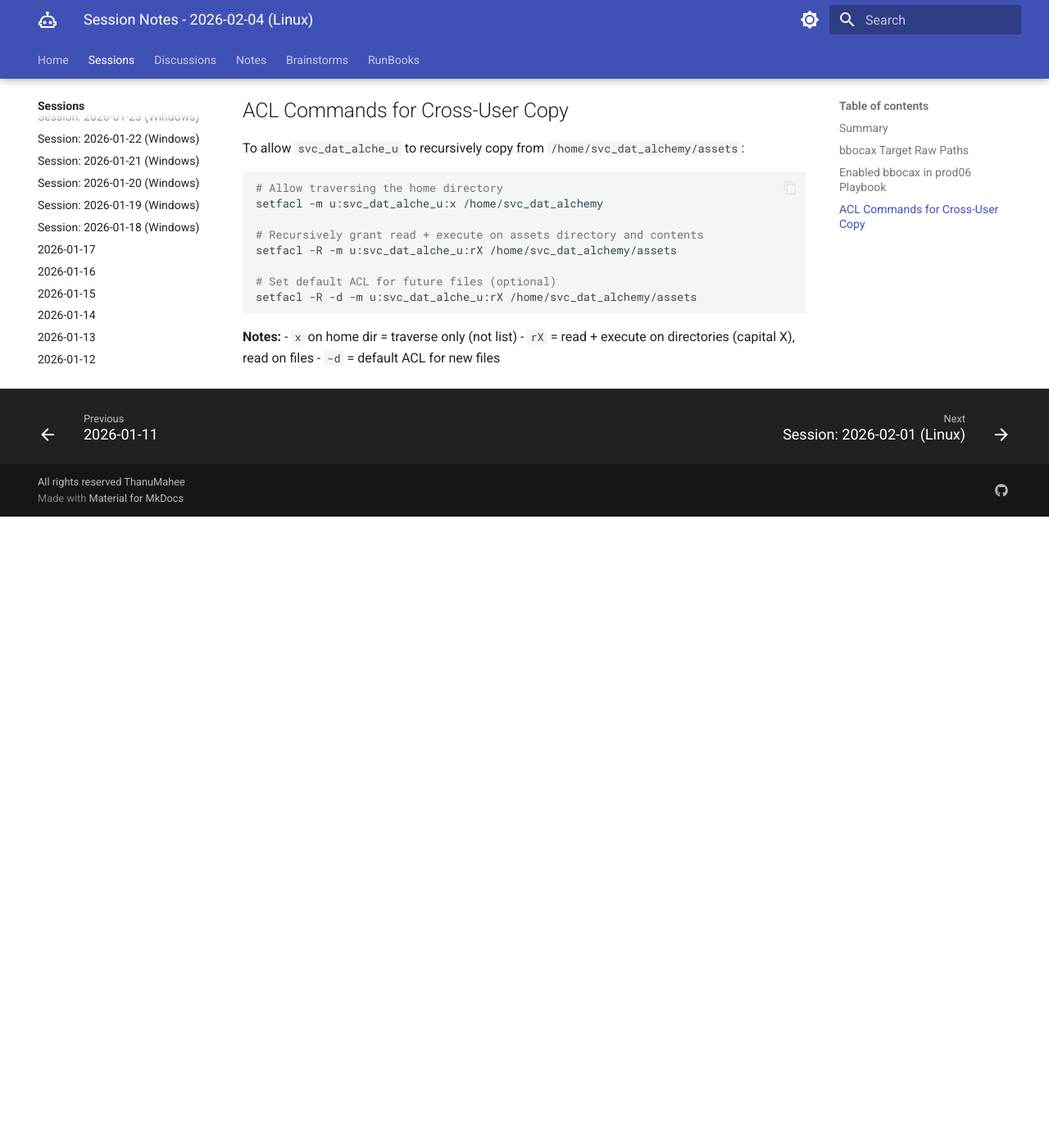
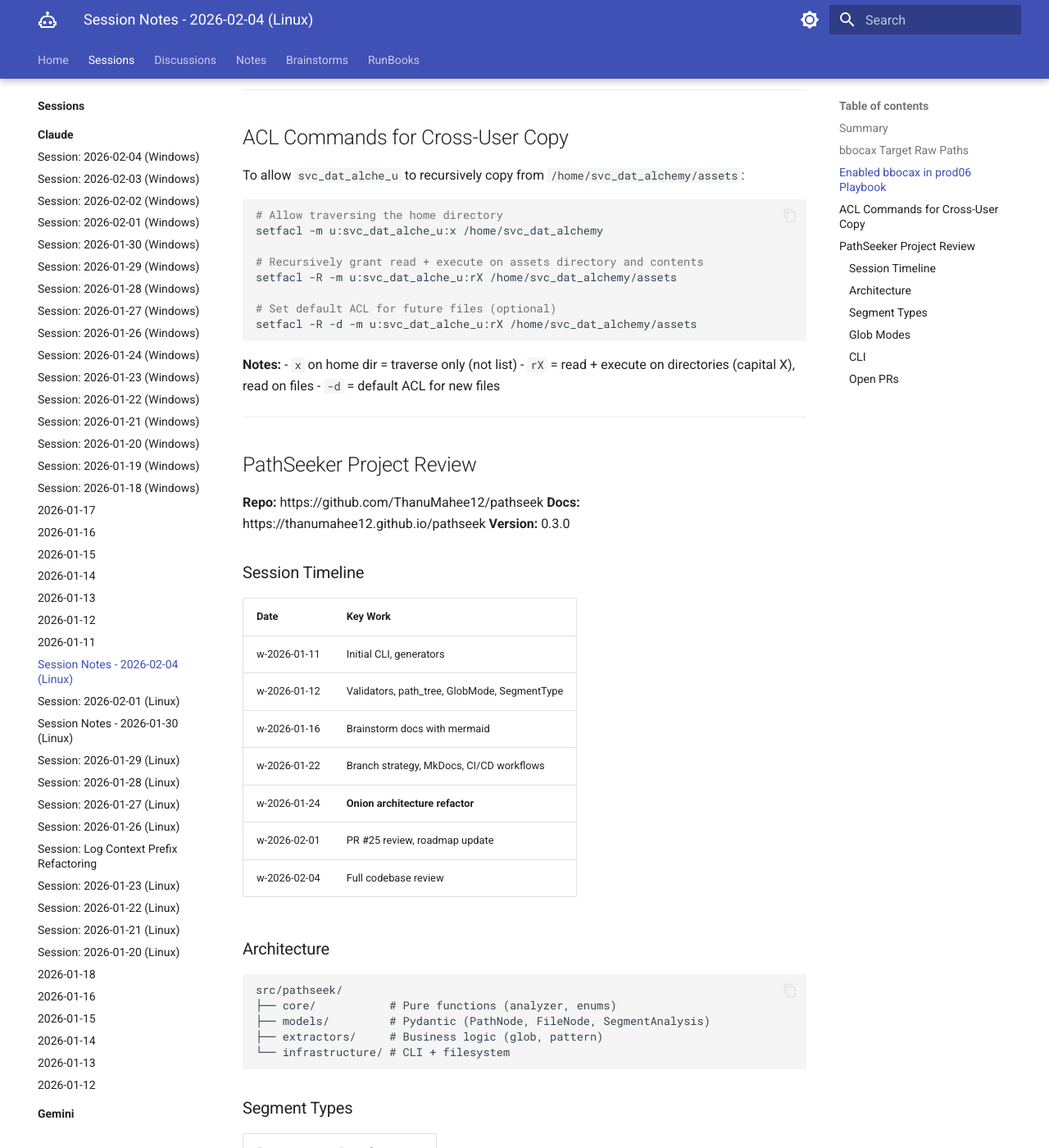
Before and after one commit to ThanuMahee12/AgentContext, an MkDocs documentation site: the page built from docs/sessions/claude/l-2026-02-04.md, in a window 1280 px wide and 1400 px high, scrolled down 1057 px. Shown: the whole window at 82% size. Built offline with MkDocs 1.6.1 and Material for MkDocs 9.7.7, drawn with Linux system fonts in a browser that asks for light colours; before the commit the page ends 1687 px from its top, so only the background shows below that; some of the changed text lies outside the part shown.

Commit message:
docs: update session with PathSeeker review

````diff
--- a/docs/sessions/claude/l-2026-02-04.md
+++ b/docs/sessions/claude/l-2026-02-04.md
@@ -4,6 +4,7 @@
 - bbocax target raw paths listing
 - Enabled bbocax in prod06 ansible playbook
 - ACL permissions for cross-user file copy
+- PathSeeker project review (all Windows sessions)
 
 ---
 
@@ -63,3 +64,67 @@
 - `x` on home dir = traverse only (not list)
 - `rX` = read + execute on directories (capital X), read on files
 - `-d` = default ACL for new files
+
+---
+
+## PathSeeker Project Review
+
+**Repo:** https://github.com/ThanuMahee12/pathseek
+**Docs:** https://thanumahee12.github.io/pathseek
+**Version:** 0.3.0
+
+### Session Timeline
+
+| Date | Key Work |
+|------|----------|
+| w-2026-01-11 | Initial CLI, generators |
+| w-2026-01-12 | Validators, path_tree, GlobMode, SegmentType |
+| w-2026-01-16 | Brainstorm docs with mermaid |
+| w-2026-01-22 | Branch strategy, MkDocs, CI/CD workflows |
+| w-2026-01-24 | **Onion architecture refactor** |
+| w-2026-02-01 | PR #25 review, roadmap update |
+| w-2026-02-04 | Full codebase review |
+
+### Architecture
+
+```
+src/pathseek/
+├── core/           # Pure functions (analyzer, enums)
+├── models/         # Pydantic (PathNode, FileNode, SegmentAnalysis)
+├── extractors/     # Business logic (glob, pattern)
+└── infrastructure/ # CLI + filesystem
+```
+
+### Segment Types
+
+| Type | Example |
+|------|---------|
+| LITERAL | `data`, `bloomberg` |
+| DIGITS | `2025`, `01` |
+| VARIABLE | `bbocax_best` |
+| FILE_EXT | `file.csv` |
+| HIDDEN | `.env` |
+
+### Glob Modes
+
+| Mode | Flag | Output |
+|------|------|--------|
+| Simple | `-m s` | `*`, `*.csv` |
+| Medium | `-m m` | `????`, `*_*` |
+| Advanced | `-m a` | `[0-9][0-9]` |
+
+### CLI
+
+```bash
+pathseek glob scan <path> -L 3 -m a
+pathseek regex scan <path>
+pathseek run  # interactive
+```
+
+### Open PRs
+
+| # | Title |
+|---|-------|
+| 25 | Extension detector |
+| 24 | Utils folder structure |
+| 23 | ACL models and enums |
````
